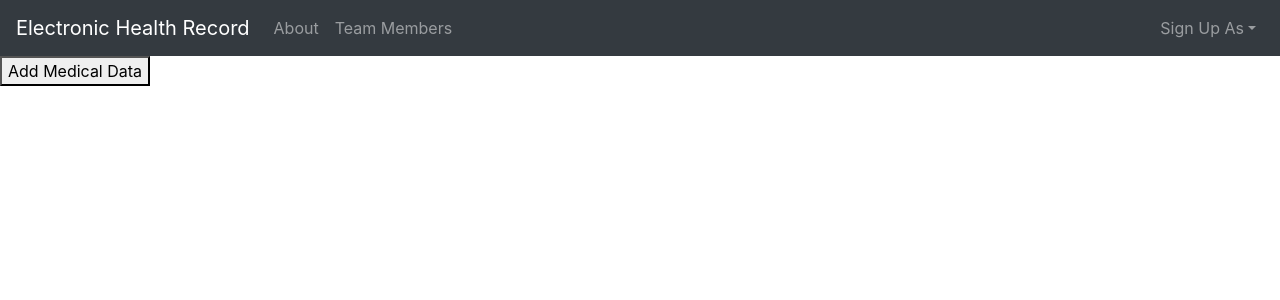
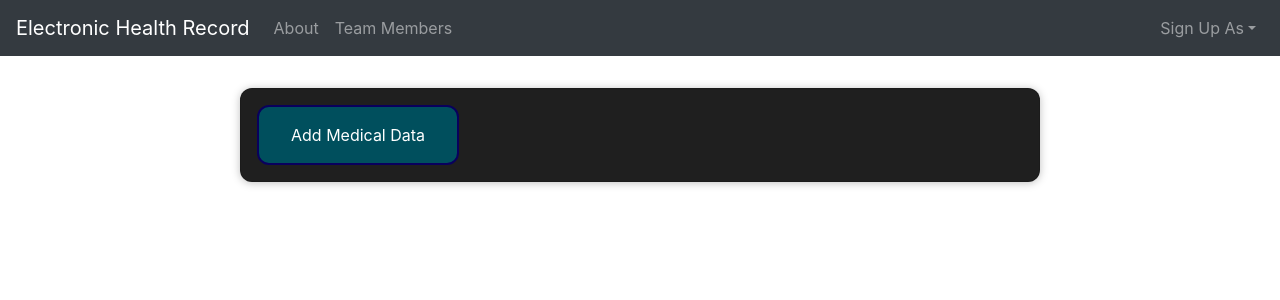
Before and after one commit to Chinmoy222/EHR-Blockchain, a React (Create React App) app: page /doctorEdit in a window 1280 px wide. Shown: the top 300 px of the page. Built offline with nearby package versions, Linux system fonts and the light colour scheme.

Commit message:
Add files via upload

```diff
--- a/src/components/AddMedical.js
+++ b/src/components/AddMedical.js
@@ -1,5 +1,5 @@
 import React, { useState } from "react";
-
+import Card from "./Card";
 import DoctorForm from "./DoctorForm";
 import "./AddMedical.css";
 import "./DoctorForm.css";
@@ -23,6 +23,7 @@ const AddMedical = (props) => {
 
   if (formCancelValue) {
     return (
+      <Card>
         <form>
           <div className="edit-medical">
             <button type="button" onClick={setFormHandler}>
@@ -30,15 +31,16 @@ const AddMedical = (props) => {
             </button>
           </div>
         </form>
+      </Card>
     );
   }
   return (
-    <div className="edit-medical">
+    <Card className="edit-medical">
       <DoctorForm
         onAddMedicalData={AddMedicalHandler}
         onCancelForm={resetFormHandler}
       />
-    </div>
+    </Card>
   );
 };
 
--- /dev/null
+++ b/src/components/Card.css
@@ -0,0 +1,38 @@
+.card {
+  border-radius: 12px;
+  box-shadow: 0 1px 8px rgba(0, 0, 0, 0.25);
+  padding: 1rem;
+  background-color: rgb(31, 31, 31);
+  margin: 2rem auto;
+  width: 50rem;
+  max-width: 95%;
+  color: white;
+}
+
+.card button {
+  font: inherit;
+  cursor: pointer;
+  padding: 1rem 2rem;
+  border: 2px solid #09005d;
+  background-color: #004f5d;
+  color: white;
+  border-radius: 12px;
+  margin-right: 1rem;
+}
+
+.card button:hover,
+.card button:active {
+  background-color: #110674;
+  border-color: #065e74;
+}
+
+.card button.alternative {
+  color: #220131;
+  border-color: transparent;
+  background-color: transparent;
+}
+
+.card button.alternative:hover,
+.card button.alternative:active {
+  background-color: #b3d3f8;
+}
--- /dev/null
+++ b/src/components/Card.js
@@ -0,0 +1,10 @@
+import React from "react";
+import "./Card.css";
+
+const Card = (props) => {
+  const classes = props.className + " card";
+
+  return <div className={classes}>{props.children}</div>;
+};
+
+export default Card;
--- a/src/components/DoctorForm.js
+++ b/src/components/DoctorForm.js
@@ -1,5 +1,6 @@
 import React, { useState } from "react";
 import "./DoctorForm.css";
+import Card from "./Card";
 const DoctorForm = (props) => {
   const [enteredMH, setEnteredMH] = useState("");
   const [enteredDiagnosis, setEnteredDiagnosis] = useState("");
@@ -25,15 +26,12 @@ const DoctorForm = (props) => {
   };
 
   return (
+    <Card>
       <form onSubmit={submitHandler}>
         <div className="edit-medical__controls">
           <div className="edit-medical__control">
             <label>Add Medical History</label>
-          <input
-            type="text"
-            value={enteredMH}
-            onChange={MHChangeHandler}
-          />
+            <input type="text" value={enteredMH} onChange={MHChangeHandler} />
           </div>
           <div className="edit-medical__control">
             <label>Add Diagnosis</label>
@@ -43,7 +41,6 @@ const DoctorForm = (props) => {
               onChange={DiagnosisChangeHandler}
             />
           </div>
-
         </div>
         <div className="edit-medical__actions">
           <button type="button" onClick={props.onCancelForm}>
@@ -52,6 +49,7 @@ const DoctorForm = (props) => {
           <button type="submit">Edit Medical Details</button>
         </div>
       </form>
+    </Card>
   );
 };
 
--- a/src/components/EditPatient.js
+++ b/src/components/EditPatient.js
@@ -1,5 +1,5 @@
 import React, { useState } from "react";
-
+import Card from "./Card";
 import PatientForm from "./PatientForm";
 import "./EditPatient.css";
 import "./PatientForm.css";
@@ -23,6 +23,7 @@ const EditPatient = (props) => {
 
   if (formCancelValue) {
     return (
+      <Card>
         <form>
           <div className="edit-patient">
             <button type="button" onClick={setFormHandler}>
@@ -30,15 +31,16 @@ const EditPatient = (props) => {
             </button>
           </div>
         </form>
+      </Card>
     );
   }
   return (
-    <div className="edit-patient">
+    <Card className="edit-patient">
       <PatientForm
         onEditPatientData={EditPatientHandler}
         onCancelForm={resetFormHandler}
       />
-    </div>
+    </Card>
   );
 };
 
--- a/src/components/PatientForm.js
+++ b/src/components/PatientForm.js
@@ -1,5 +1,6 @@
 import React, { useState } from "react";
 import "./PatientForm.css";
+import Card from "./Card";
 const PatientForm = (props) => {
   const [enteredName, setEnteredName] = useState("");
   const [enteredDOB, setEnteredDOB] = useState("");
@@ -76,6 +77,7 @@ const PatientForm = (props) => {
   };
 
   return (
+    <Card>
       <form onSubmit={submitHandler}>
         <div className="edit-patient__controls">
           <div className="edit-patient__control">
@@ -88,11 +90,7 @@ const PatientForm = (props) => {
           </div>
           <div className="edit-patient__control">
             <label>Date of Birth</label>
-          <input
-            type="date"
-            value={enteredDOB}
-            onChange={DOBChangeHandler}
-          />
+            <input type="date" value={enteredDOB} onChange={DOBChangeHandler} />
           </div>
           <div className="edit-patient__control">
             <label>Email</label>
@@ -162,6 +160,7 @@ const PatientForm = (props) => {
           <button type="submit">Edit Personal Details</button>
         </div>
       </form>
+    </Card>
   );
 };
 
```
Lines whose indentation alone changed are shown as unchanged.
